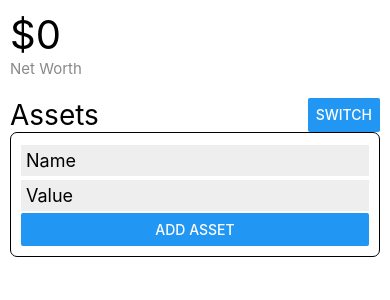
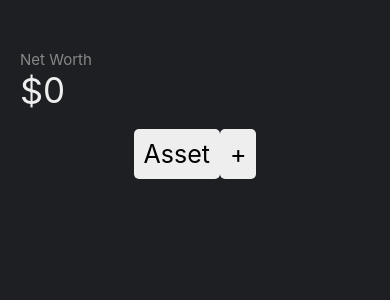
Before and after one commit to patrickv50/25_Networth_tracker, a React Native app in the folder application/: screen / in a window 390 px wide. Shown: the top 300 px of the page. Built offline with nearby package versions, Linux system fonts and the light colour scheme.

Commit message:
add input component

```diff
--- a/application/App.js
+++ b/application/App.js
@@ -1,14 +1,17 @@
 import { StatusBar } from 'expo-status-bar';
 import { useEffect, useMemo, useState } from 'react';
-import { StyleSheet, Text, View, Button, TextInput, ScrollView, FlatList } from 'react-native';
+import { StyleSheet, Text, View, Button, TextInput, ScrollView, FlatList, TouchableOpacity, Modal, ImageBackground } from 'react-native';
+import Header from './components/Header';
+import Input from './components/Input';
+import Item from './components/Item';
+import theme from './theme';
 
 export default function App() {
   const [assets, setAssets] = useState([])
   const [liabilities, setLiabilities] = useState([])
   const [assetWindowOpen, setAssetWindowOpen] = useState(true)
-  const [name, setName] = useState("")
-  const [value, setValue] = useState(0)
 
+  const [modalOpen, setModalOpen] = useState(false)
   const netWorth = useMemo(() => {
     let totAssets = assets.reduce((a, b) => a + b.value, 0) || 0
     let totLiabilites = liabilities.reduce((a, b) => a + b.value, 0) || 0
@@ -20,56 +23,48 @@ export default function App() {
       console.log([...state, entity])
       return [...state, entity]
     })
-    setName("")
-    setValue(0)
   }
   useEffect(() => {
     console.log("HELLO ")
   }, [])
 
+  const funcX = () => {
+  }
   return (
     <View style={styles.app}>
-      <StatusBar hidden={true} style="dark" />
+      <StatusBar hidden={false} style="light" />
+      {/* HEADER ===================== */}
       <View style={styles.header}>
-        <View>
-          <Text style={styles.header1}>${netWorth}</Text>
-        </View>
-        <View>
-          <Text style={styles.subtitle1}>Net Worth</Text>
-        </View>
+        <Header netWorth={netWorth.toString().replace(/\B(?=(\d{3})+(?!\d))/g, ",")} styles={styles} />
+
       </View>
-
+      {/* MAIN ======================= */}
       <View style={styles.main}>
         <View style={styles.mainHeader}>
+          <TouchableOpacity style={styles.buttonSwitch} onPress={() => setAssetWindowOpen(x => !x)}>
+            <Text style={styles.buttonSwitchText}>{assetWindowOpen ? "Asset" : "Liability"}</Text>
+          </TouchableOpacity>
+          <TouchableOpacity style={styles.buttonSwitch} onPress={() => setModalOpen(x => !x)}>
+            <Text style={styles.buttonSwitchText}>+</Text>
+          </TouchableOpacity>
+        </View>
+        <Modal transparent={true} animationType='slide' visible={modalOpen}>
+          <Input setAssets={setAssets} setLiabilities={setLiabilities} addEntity={addEntity} assetWindowOpen={assetWindowOpen} setModalOpen={setModalOpen} />
+        </Modal>
 
-          <Text style={[styles.header2, { flexGrow: 1 }]}>{assetWindowOpen ? "Assets" : "Liabilities"}</Text>
-          <Button onPress={() => setAssetWindowOpen(x => !x)} title="switch" />
-        </View>
         <FlatList
-        showsVerticalScrollIndicator={false}
+          showsVerticalScrollIndicator={false}
           data={assetWindowOpen ? assets : liabilities}
           renderItem={({ item, index }) => {
             return (
-              <View key={index} style={styles.card}>
-                <Text>{item.name}</Text>
-                <Text>${item.value}</Text>
-              </View>
+              <Item item={item} index={index} />
             )
           }}
-          ListHeaderComponent={(
-            <View style={styles.card}>
-              <TextInput style={{ fontSize: 18, padding: 5, backgroundColor: '#eee', marginVertical: 2 }} value={name} onChangeText={x => setName(x)} placeholder="Name" />
-              <TextInput style={{ fontSize: 18, padding: 5, backgroundColor: '#eee', marginVertical: 2 }} value={value ? String(value) : ''} onChangeText={x => {
-                if (!x.length) setValue(0)
-                if (Number(x)) setValue(Number(x))
-              }
-              } placeholder="Value" />
-              <Button onPress={() => addEntity({ name: name, value: value }, assetWindowOpen ? setAssets : setLiabilities)} title={assetWindowOpen ? 'Add asset' : 'Add Liability'} />
-            </View>)}
+        // ListHeaderComponent={
+        // }
         >
 
         </FlatList>
-
       </View>
     </View>
   );
@@ -78,23 +73,27 @@ export default function App() {
 const styles = StyleSheet.create({
   app: {
     flexGrow: 1,
+    backgroundColor: theme.bg
   },
   header: {
-    padding: 10,
+    paddingHorizontal: 20,
+    marginTop: 50,
     flexGrow: 0,
-    // borderColor: 'red',
-    // borderWidth: 1
+    // backgroundColor:'red'
   },
   main: {
     flexGrow: 1,
     flex: 1,
     padding: 10,
-    // borderColor: 'blue',
-    // borderWidth: 2,
+    // backgroundColor:'green'
   },
   mainHeader: {
+    flexDirection: 'row',
+    justifyContent: 'center',
     flexGrow: 0,
-    flexDirection: 'row',
+    marginBottom: 10,
+    alignItems: 'center'
+
   },
   mainContent: {
     // borderWidth: 4,
@@ -102,30 +101,27 @@ const styles = StyleSheet.create({
     flexGrow: 1,
 
   },
-  list: {
-    display: 'flex',
-    flexGrow: 1,
-    backgroundColor: 'pink',
+  buttonSwitch: {
+    backgroundColor: theme.text,
+    color: theme.bg,
+    padding: 10,
+    borderRadius: 5
   },
-  card: {
-    padding: 10,
-    marginBottom: 8,
-    borderRadius: 7,
-    borderWidth: 1,
-    borderColor: '#000'
+  buttonSwitchText: {
+    fontSize: 25
   },
 
-
-
   header1: {
+    color: theme.text,
     fontSize: 40
   },
   header2: {
+    color: theme.text,
     fontSize: 28
   },
   subtitle1: {
     fontSize: 15,
-    color: '#888'
+    color: theme.text
   },
 
 });
--- /dev/null
+++ b/application/components/Header.js
@@ -0,0 +1,111 @@
+import { useEffect, useMemo, useRef, useState } from "react"
+import { Animated, Button, StyleSheet, Text, View } from "react-native"
+import theme from "../theme"
+// const netWorth=333
+// const sliderWidth = 50
+const Header = ({ netWorth }) => {
+    const [numx, setNumx] = useState(1)
+    const [bar, setCharAr] = useState([])
+    useEffect(() => {
+        console.log(netWorth)
+        setCharAr(String(netWorth).split(""))
+    }, [netWorth])
+    return (
+        <>
+            <View>
+                <Text style={styles.subtitle1}>Net Worth</Text>
+            </View>
+            <View style={styles.numberCounter} >
+                <Text style={{ fontSize: 36, color: theme.text }}>$</Text>
+                {bar.map((val, index) => (
+                    <Number key={index} value={val} index={index} />
+                ))}
+            </View>
+
+        </>
+    )
+}
+const styles = StyleSheet.create({
+    numberCounter: {
+        // backgroundColor: 'red',
+        height: 50,
+        flexDirection: 'row',
+        overflow: 'hidden',
+    },
+    numberSlide: {
+        alignContent: 'center',
+        flexDirection: 'column',
+        position: 'absolute',
+        // top: -100,
+
+    },
+    number: {
+        // display: 'flex',
+        // flexDirection: 'row',
+        // borderWidth: 1,
+        // borderColor: 'green',
+        height: 50,
+        fontSize: 35,
+        alignItems: 'center',
+        justifyContent: 'center',
+        color: theme.text
+    },
+    subtitle1: {
+        fontSize: 15,
+        color: '#888'
+    },
+})
+
+export default Header
+
+const Number = ({ value, index }) => {
+    const position = useMemo(() => {
+        switch (value) {
+            case '-': return 10
+            case ',': return 11
+            default: return value
+        }
+    }, [value])
+    const sliderContainerWidth = useMemo(() => {
+        switch (value) {
+            case '1': return 16
+            case '7': return 17
+            case '-': return 15
+            case ',': return 7
+            default: return 21
+        }
+    }, [value])
+    const slideAnim = useRef(new Animated.Value(0)).current;
+    useEffect(() => {
+        Animated.timing(slideAnim, {
+            toValue: position * -50,
+            duration: 500,
+            useNativeDriver: false,
+            // delay:Math.random()*2000
+            delay:500
+        }).start()
+    }, [position])
+    return (
+        <View style={{ width: sliderContainerWidth }}>
+            <Animated.View style={[styles.numberSlide, {
+                top: slideAnim,
+            }]}>
+                <Text style={styles.number}>0</Text>
+                <Text style={styles.number}>1</Text>
+                <Text style={styles.number}>2</Text>
+                <Text style={styles.number}>3</Text>
+                <Text style={styles.number}>4</Text>
+                <Text style={styles.number}>5</Text>
+                <Text style={styles.number}>6</Text>
+                <Text style={styles.number}>7</Text>
+                <Text style={styles.number}>8</Text>
+                <Text style={styles.number}>9</Text>
+                <Text style={styles.number}>-</Text>
+                <Text style={styles.number}>,</Text>
+                <Text style={styles.number}>M</Text>
+                <Text style={styles.number}>0</Text>
+            </Animated.View>
+        </View>
+
+    )
+}
--- /dev/null
+++ b/application/components/Input.js
@@ -0,0 +1,61 @@
+import { useEffect, useRef, useState } from "react"
+import { Button, KeyboardAvoidingView, Platform, StyleSheet, Text, TextInput, View } from "react-native"
+import theme from "../theme"
+
+const Input = ({addEntity, setAssets, setLiabilities, assetWindowOpen, setModalOpen }) => {
+    const [name, setName] = useState("")
+    const [value, setValue] = useState(0)
+    const [category, setCategory] = useState("")
+    const categoryRef = useRef()
+    const nameRef = useRef()
+    const valueRef = useRef()
+    const handleSubmit = () => {
+        setName("")
+        setValue(0)
+        nameRef.current.focus()
+        addEntity({ name: name, value: value }, assetWindowOpen ? setAssets : setLiabilities)
+        setModalOpen(false)
+    }
+    useEffect(()=>{
+        nameRef.current.focus()
+    },[])
+    return (
+        <KeyboardAvoidingView
+            behavior={Platform.OS == "ios" ? "padding" : "height"}
+            keyboardVerticalOffset={Platform.OS == "ios" ? 0 : 20}
+            enabled={Platform.OS === "ios" ? true : false}
+            style={styles.container}
+            >
+            <TextInput placeholderTextColor="#999" style={styles.input} value={name} ref={nameRef} onChangeText={(x) => setName(x)} onSubmitEditing={() => categoryRef.current.focus()} placeholder="Name" />
+            <TextInput placeholderTextColor="#999" style={styles.input} value={category} ref={categoryRef} onChangeText={(x) => setCategory(x)} onSubmitEditing={() => valueRef.current.focus()} placeholder="Category" />
+            <TextInput placeholderTextColor="#999" returnKeyType="done" keyboardType="number-pad" ref={valueRef} onSubmitEditing={handleSubmit} style={styles.input} value={value ? String(value) : ''} onChangeText={x => {
+                if (!x.length) setValue(0)
+                if (Number(x)) setValue(Number(x))
+            }
+            } placeholder="Value" />
+            <Button style={styles.input} onPress={handleSubmit} title={assetWindowOpen ? 'Add asset' : 'Add Liability'} />
+            {/* <Button style={styles.input} onPress={handleSubmit} title={assetWindowOpen ? 'Add asset' : 'Add Liability'} /> */}
+        </KeyboardAvoidingView>
+    )
+}
+const styles = StyleSheet.create({
+    input: {
+        fontSize: 18,
+        padding: 8,
+        backgroundColor: theme.input,
+        color: '#ccc',
+        marginVertical: 2,
+        borderRadius: 6
+    },
+    container: {
+        justifyContent: 'center',
+        backgroundColor: '#282828=a',
+        padding: 20,
+        borderRadius: 7,
+        position: 'absolute',
+        bottom: 0,
+        width: '100%'
+    },
+
+})
+export default Input
--- /dev/null
+++ b/application/components/Item.js
@@ -0,0 +1,41 @@
+import { StyleSheet, Text, View } from "react-native"
+import theme from "../theme"
+
+const Item = ({ item, index }) => {
+    console.log((item.value).toLocaleString("en-US"))
+    return (
+        <View key={index} style={styles.card}>
+            <View style={{ flex: 1 }}>
+                <Text style={styles.nameContainer}>{item.name || "No Name"}</Text>
+                <Text style={styles.categoryContainer}>{item.category || "No Category"}</Text>
+            </View>
+
+            <Text style={styles.valueContainer}>${(item.value).toLocaleString("en-US")}</Text>
+        </View>
+    )
+}
+const styles = StyleSheet.create({
+    card: {
+        backgroundColor: theme.cardBg,
+        flexDirection: 'row',
+        padding: 15,
+        marginBottom: 8,
+        borderRadius: 7,
+        // borderBottomWidth: 1,
+        borderColor: '#eee'
+    },
+    nameContainer: {
+        fontSize: 15,
+        color: theme.text
+    },
+    categoryContainer: {
+        fontSize: 12,
+        color: '#777'
+    },
+    valueContainer: {
+        fontSize: 15,
+        color: theme.text
+    }
+
+})
+export default Item
--- a/application/package.json
+++ b/application/package.json
@@ -18,6 +18,7 @@
     "react-native": "0.68.2",
     "react-native-chart-kit": "^6.12.0",
     "react-native-pie-chart": "^2.0.2",
+    "react-native-vector-icons": "^9.2.0",
     "react-native-web": "0.17.7"
   },
   "devDependencies": {
--- /dev/null
+++ b/application/theme.js
@@ -0,0 +1,7 @@
+const theme = {
+    bg:'#1e1f23',
+    text:'#eee',
+    input:'#00020a',
+    cardBg:'#111116'
+}
+export default theme
```
Also changed, not shown: 1 other file (tests, documents, lock files or other folders).
